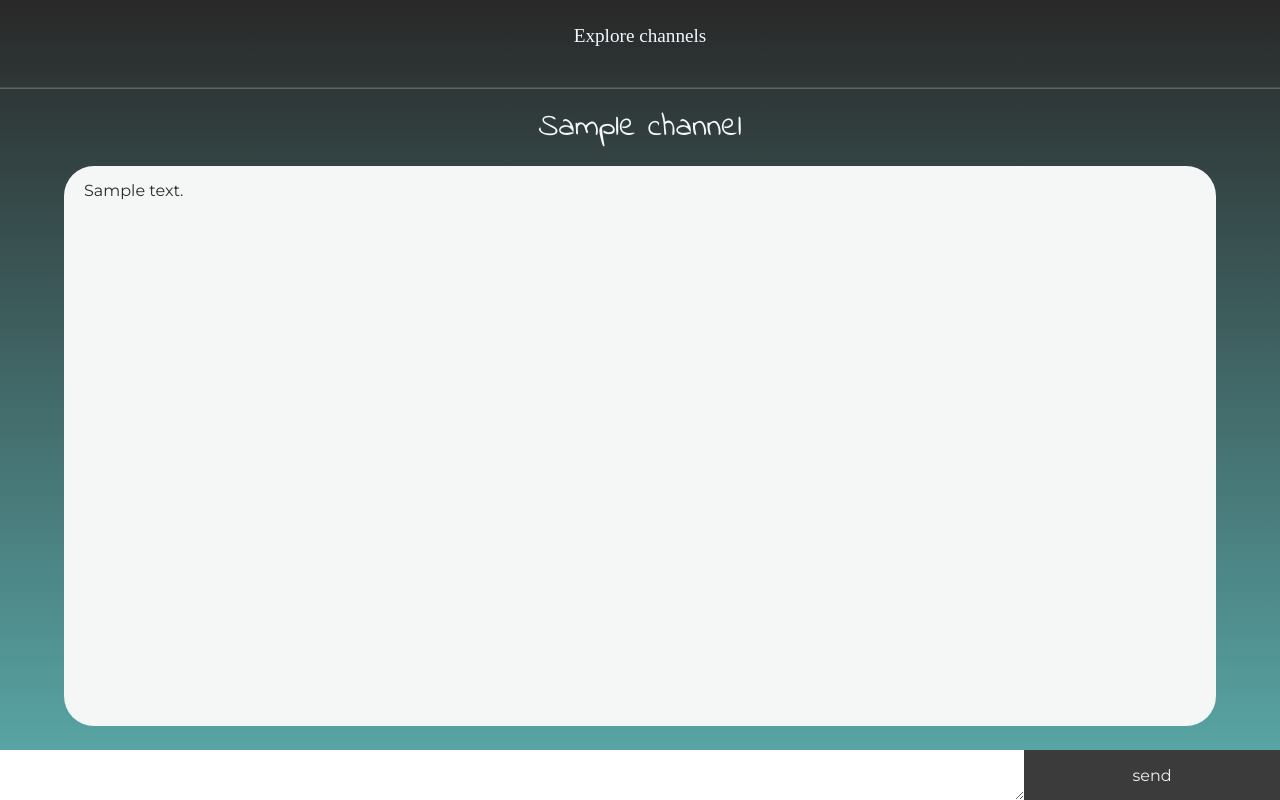
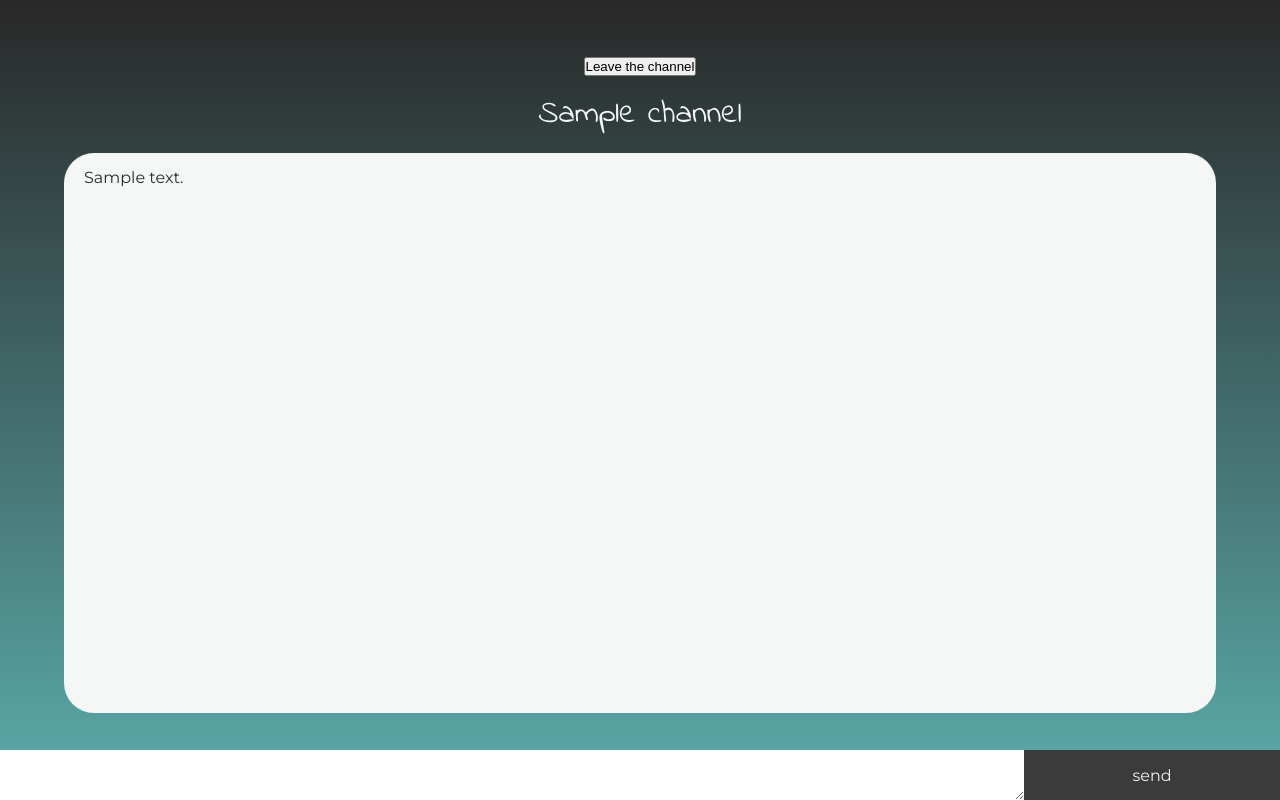
Before and after one commit to monika-fafluch/faf-chat, a Flask app: template templates/chat.html in a window 1280 px wide. Run offline with Flask 2, Linux system fonts and the light colour scheme; the template is opened without the code that fills it: most values are stand-ins (such as "Sample title", 1, 10 or a date in 2020); some libraries are stand-ins or nearby versions.

Commit message:
Add files via upload

```diff
--- a/templates/chat.html
+++ b/templates/chat.html
@@ -20,8 +20,11 @@
     <body>
 
         <div class="page">
-            <a id="back-to-channels" href={{ url_for('channels') }}>Explore channels</a>
-            <hr>
+            <div class="nav-chat">
+                <h1></h1>
+                <button id="leave-channel">Leave the channel</button>
+            </div>
+
             <div class="hello-channel">
                 <p id="specific-channel">{{channel}}</p>
             </div>
@@ -34,14 +37,17 @@
 
                 <div class="message">
                     <textarea id="message" name="message" type="text" autofocus></textarea>
-                    <input id="submit-message" type="submit" value="send">
+                    <input id="submit-message" type="submit" value="send" >
                 </div>
 
         </div>
         <script type="text/javascript">
 
             document.addEventListener('DOMContentLoaded', () => {
-                var socket = io.connect(location.protocol + '//' + document.domain + ':' + location.port);
+                    // send message with enter key - TO DO!!!
+
+
+                    var socket = io.connect(location.protocol + '//' + document.domain + ':' + location.port);
                     const join_channel = document.querySelector("#specific-channel").innerHTML;
                     socket.emit('join_channel', join_channel)
                     // configure 'send' button to emit 'send message' event
@@ -64,6 +70,14 @@
                         document.querySelector("#message").value = "";
                         console.log(whole_message);
                     });
+
+                    // emit leaving channel event when clicked on 'leave the channel' button
+                    document.querySelector("#leave-channel").onclick = () => {
+                        const channel = document.querySelector("#specific-channel").innerHTML;
+                        socket.emit('leave_channel', channel);
+                        // go back to the homepage
+                        window.location.href = "{{ url_for('drop_session') }}";
+                    }
             });
         </script>
     </body>
--- a/templates/index.html
+++ b/templates/index.html
@@ -22,8 +22,8 @@
             </div>
             <div class="name">
                 <form id="form" action="/" method="POST">
-                    <input id="name" type="text" name="name" autocomplete="off" autofocus placeholder="Create your username">
-                    <input id="create-channel" type="text" name="create-channel" autocomplete="off" autofocus placeholder="Create your channel">
+                    <input id="name" type="text" name="name" autocomplete="off" autofocus placeholder="Create your username" required>
+                    <input id="create-channel" type="text" name="create-channel" autocomplete="off" placeholder="Create your channel">
                     <input onclick="user_name()" id="submit-index" type="submit" value="next">
                 </form>
             </div>
@@ -33,7 +33,6 @@
                     function user_name() {
                         const name = document.querySelector("#name").value;
                         localStorage.setItem('name', name);
-                        alert(name);
                     }
 
 
```
Also changed, not shown: templates/channels.html (+12 -4 lines).
